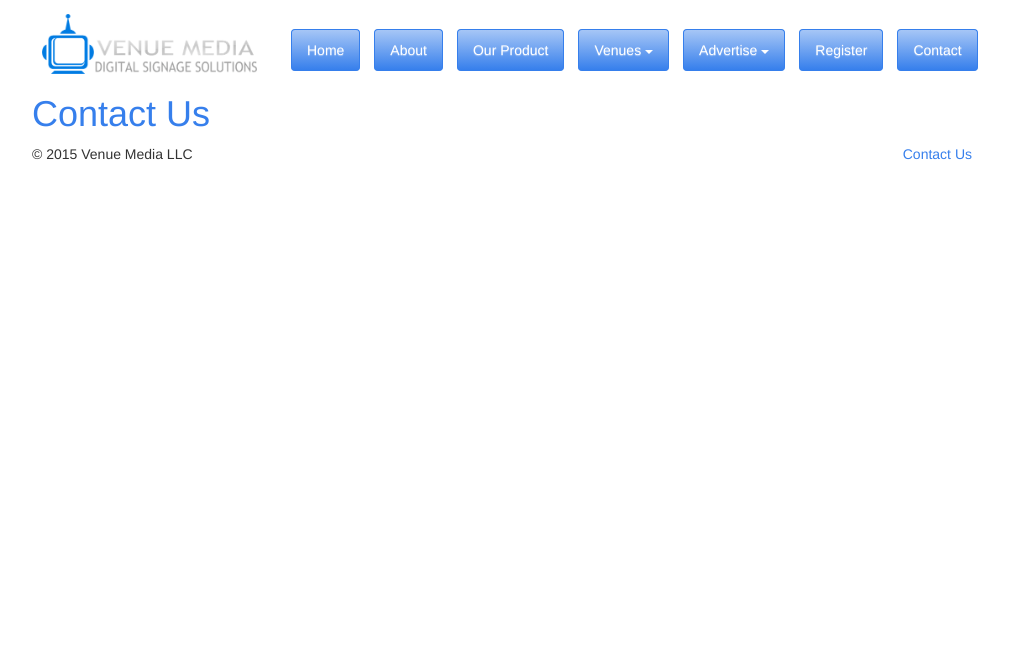
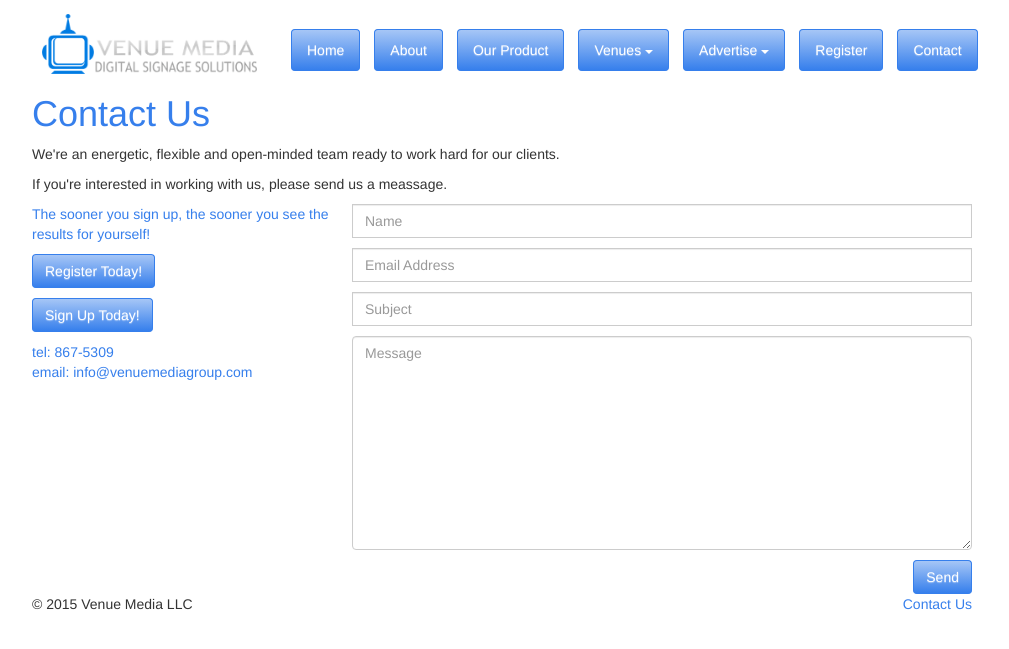
Before and after one commit to venuemedia/venuemedia.github.io, a Jekyll site: the page built from contact.html, in a window 1280 px wide. Shown: the top 649 px of the page, without its empty margins (138-1147 px from the left). Built offline with Jekyll 4.4.1, drawn with Linux system fonts in a browser that asks for light colours; nearby versions of some CDN libraries.

Commit message:
add contact form

```diff
--- a/contact.html
+++ b/contact.html
@@ -3,3 +3,73 @@ layout: page
 title: Contact Us
 permalink: /contact/
 ---
+<p>
+    We're an energetic, flexible and open-minded team ready to work hard for our clients.
+</p>
+
+<p>
+    If you're interested in working with us, please send us a meassage.
+</p>
+
+<div class="row">
+    <div class="col-md-4 contact-side-copy">
+        <p class="text-primary">
+            The sooner you sign up, the sooner you see the results for yourself!
+        </p>
+
+        <p>
+            <a href="/register/" class="btn btn-primary-custom">
+                Register Today!
+            </a>
+        </p>
+
+        <p>
+            <a href="/sign_up/" class="btn btn-primary-custom">
+                Sign Up Today!
+            </a>
+        </p>
+
+        <p class="text-primary">
+            tel: 867-5309
+
+            <br>
+
+            email: <a href="mailto:info@venuemediagroup.com">
+                info@venuemediagroup.com
+            </a>
+        </p>
+    </div>
+
+    <div class="col-md-8 contact-form-container">
+        <form class="form-group">
+            <div class="input-group col-md-12">
+                <input type="text"
+                       placeholder="Name"
+                       class="form-control">
+            </div>
+
+            <div class="input-group col-md-12">
+                <input type="text"
+                       placeholder="Email Address"
+                       class="form-control">
+            </div>
+
+            <div class="input-group col-md-12">
+                <input type="text"
+                       placeholder="Subject"
+                       class="form-control">
+            </div>
+
+            <textarea name=""
+                      id=""
+                      cols="30"
+                      rows="10"
+                      placeholder="Message"
+                      class="form-control"></textarea>
+
+            <button class="btn btn-primary-custom pull-right send-btn">
+                Send
+            </button>
+        </form>
+    </div>
+</div>
--- a/stylesheets/main.scss
+++ b/stylesheets/main.scss
@@ -70,6 +70,10 @@ body {
     }
 }
 
+.contact-form-container .form-control {
+    margin-bottom: 10px;
+}
+
 .venue-tile {
 
     margin: 0.2em;
```
Also changed, not shown: 3 other files.
